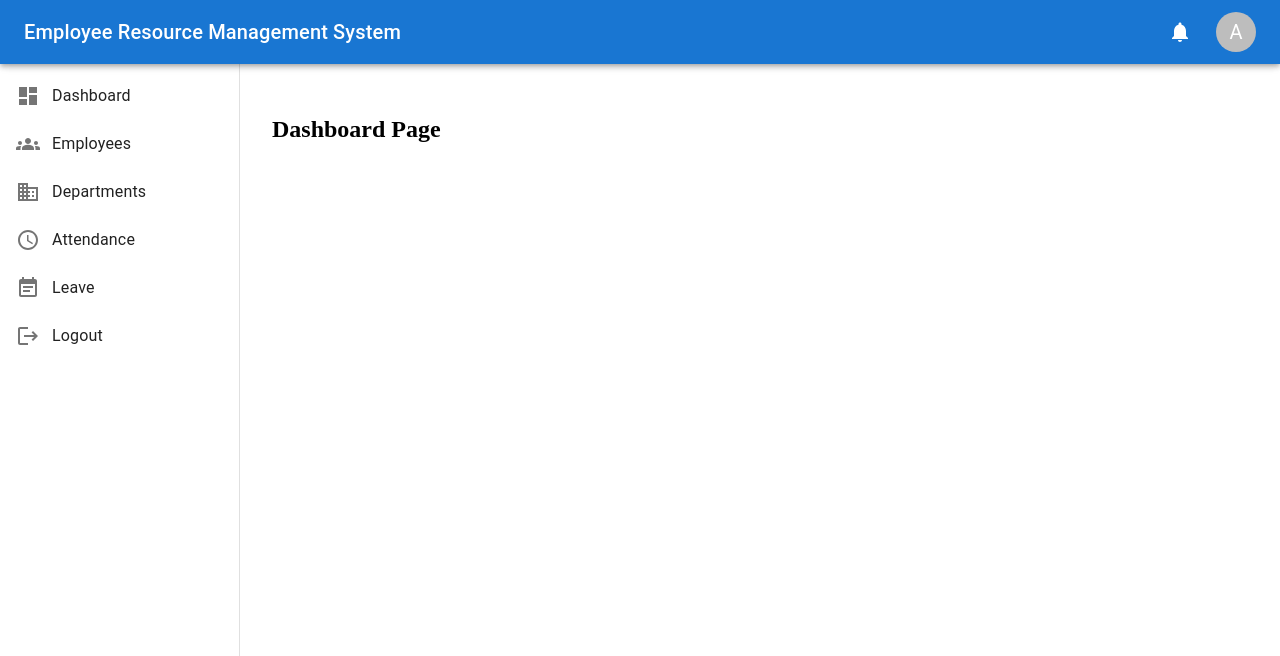
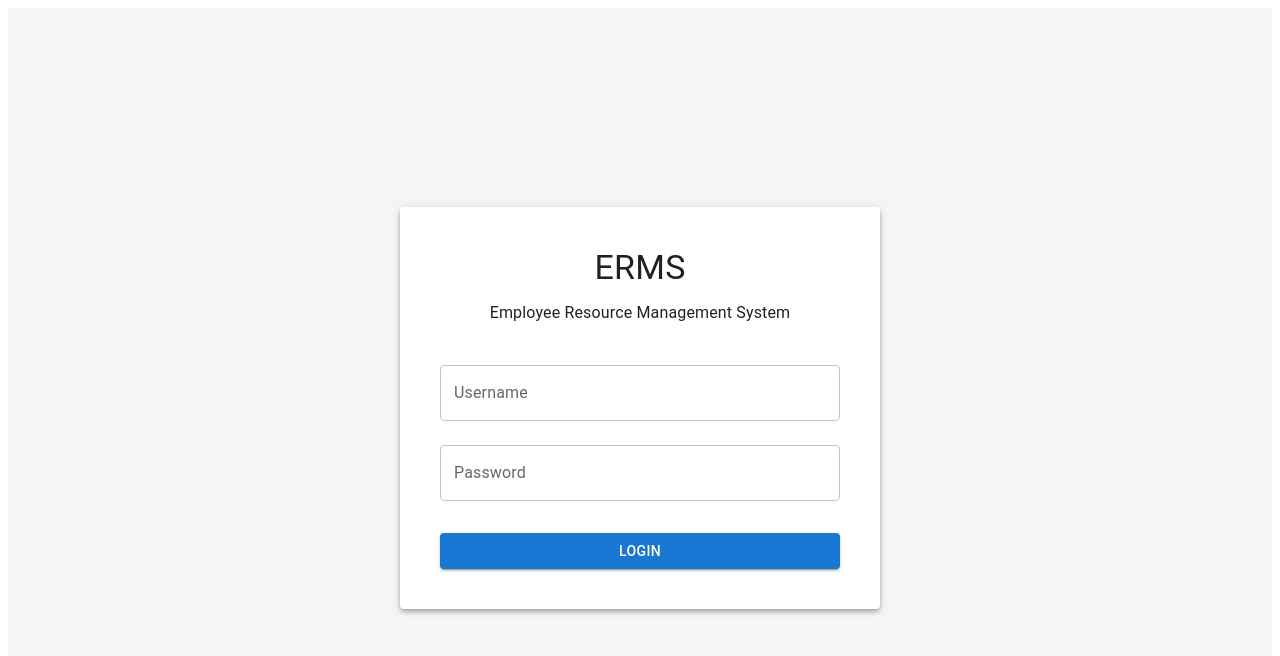
Before and after one commit to JejiAnil-28/ERMS-web-Application, a React app in the folder frontend/: page / in a window 1280 px wide. Before the commit this address led to /dashboard. Shown: the top 656 px of the page. Built offline with nearby package versions, Linux system fonts and the light colour scheme; the HTML template or start-up script is replaced by a standard one.

Commit message:
feat(auth): implement protected routes and axios JWT interceptor

```diff
--- /dev/null
+++ b/frontend/src/api/axiosConfig.js
@@ -0,0 +1,40 @@
+import axios from "axios";
+
+const axiosInstance = axios.create({
+
+    baseURL: "http://localhost:8080/api/v1",
+
+    headers: {
+
+        "Content-Type": "application/json"
+
+    }
+
+});
+
+axiosInstance.interceptors.request.use(
+
+    (config) => {
+
+        const token = localStorage.getItem("token");
+
+        if (token) {
+
+            config.headers.Authorization =
+                `Bearer ${token}`;
+
+        }
+
+        return config;
+
+    },
+
+    (error) => {
+
+        return Promise.reject(error);
+
+    }
+
+);
+
+export default axiosInstance;
--- a/frontend/src/components/layout/MainLayout.jsx
+++ b/frontend/src/components/layout/MainLayout.jsx
@@ -1,4 +1,5 @@
 import { Box, Toolbar } from "@mui/material";
+import { Outlet } from "react-router-dom";
 
 import Sidebar from "./Sidebar";
 import Navbar from "./Navbar";
@@ -27,7 +28,7 @@ function MainLayout({ children }) {
 
                 <Toolbar />
 
-                {children}
+                <Outlet />
 
             </Box>
 
--- /dev/null
+++ b/frontend/src/context/AuthContext.jsx
@@ -0,0 +1,54 @@
+import { createContext, useState } from "react";
+
+export const AuthContext = createContext();
+
+export function AuthProvider({ children }) {
+
+    const [user, setUser] = useState(() => {
+
+        const storedUser = localStorage.getItem("user");
+
+        return storedUser ? JSON.parse(storedUser) : null;
+
+    });
+
+    const login = (userData) => {
+
+        localStorage.setItem("token", userData.token);
+
+        localStorage.setItem(
+            "user",
+            JSON.stringify(userData)
+        );
+
+        setUser(userData);
+
+    };
+
+    const logout = () => {
+
+        localStorage.removeItem("token");
+
+        localStorage.removeItem("user");
+
+        setUser(null);
+
+    };
+
+    return (
+
+        <AuthContext.Provider
+            value={{
+                user,
+                login,
+                logout
+            }}
+        >
+
+            {children}
+
+        </AuthContext.Provider>
+
+    );
+
+}
--- a/frontend/src/main.jsx
+++ b/frontend/src/main.jsx
@@ -2,8 +2,18 @@ import React from "react";
 import ReactDOM from "react-dom/client";
 import App from "./App";
 
+import { AuthProvider } from "./context/AuthContext";
+
 ReactDOM.createRoot(document.getElementById("root")).render(
+
     <React.StrictMode>
-        <App />
+
+        <AuthProvider>
+
+            <App />
+
+        </AuthProvider>
+
     </React.StrictMode>
+
 );
--- a/frontend/src/pages/auth/Login.jsx
+++ b/frontend/src/pages/auth/Login.jsx
@@ -1,5 +1,146 @@
+import {
+    Box,
+    Paper,
+    Typography,
+    TextField,
+    Button
+} from "@mui/material";
+
+import { useState, useContext } from "react";
+
+import { useNavigate } from "react-router-dom";
+
+import { login as loginService }
+from "../../services/authService";
+
+import { AuthContext }
+from "../../context/AuthContext";
+
 function Login() {
-    return <h2>Login Page</h2>;
+
+    const [username, setUsername] = useState("");
+
+    const [password, setPassword] = useState("");
+
+    const navigate = useNavigate();
+
+    const auth = useContext(AuthContext);
+
+    const handleSubmit = async (e) => {
+
+    e.preventDefault();
+
+    try {
+
+        const response = await loginService({
+
+            username,
+
+            password
+
+        });
+
+        auth.login(response.data.data);
+
+        navigate("/dashboard");
+
+    }
+
+    catch (error) {
+
+        alert("Invalid username or password");
+
+        console.error(error);
+
+    }
+
+};
+
+    return (
+
+        <Box
+            sx={{
+                height: "100vh",
+                display: "flex",
+                justifyContent: "center",
+                alignItems: "center",
+                backgroundColor: "#f5f5f5"
+            }}
+        >
+
+            <Paper
+                elevation={4}
+                sx={{
+                    p: 5,
+                    width: 400
+                }}
+            >
+
+                <Typography
+                    variant="h4"
+                    align="center"
+                    gutterBottom
+                >
+
+                    ERMS
+
+                </Typography>
+
+                <Typography
+                    align="center"
+                    sx={{
+                        mb: 3
+                    }}
+                >
+
+                    Employee Resource Management System
+
+                </Typography>
+
+                <form onSubmit={handleSubmit}>
+
+                    <TextField
+                        fullWidth
+                        label="Username"
+                        margin="normal"
+                        value={username}
+                        onChange={(e) =>
+                            setUsername(e.target.value)
+                        }
+                    />
+
+                    <TextField
+                        fullWidth
+                        label="Password"
+                        type="password"
+                        margin="normal"
+                        value={password}
+                        onChange={(e) =>
+                            setPassword(e.target.value)
+                        }
+                    />
+
+                    <Button
+                        type="submit"
+                        fullWidth
+                        variant="contained"
+                        sx={{
+                            mt: 3
+                        }}
+                    >
+
+                        Login
+
+                    </Button>
+
+                </form>
+
+            </Paper>
+
+        </Box>
+
+    );
+
 }
 
 export default Login;
--- a/frontend/src/pages/dashboard/Dashboard.jsx
+++ b/frontend/src/pages/dashboard/Dashboard.jsx
@@ -1,5 +1,152 @@
+import { useEffect, useState } from "react";
+
+import {
+    Grid,
+    Card,
+    CardContent,
+    Typography,
+    CircularProgress,
+    Box
+} from "@mui/material";
+
+import GroupsIcon from "@mui/icons-material/Groups";
+import BusinessIcon from "@mui/icons-material/Business";
+import AccessTimeIcon from "@mui/icons-material/AccessTime";
+import EventNoteIcon from "@mui/icons-material/EventNote";
+
+import { getDashboardSummary } from "../../services/dashboardService";
+
 function Dashboard() {
-    return <h2>Dashboard Page</h2>;
+
+    const [dashboard, setDashboard] = useState(null);
+
+    const [loading, setLoading] = useState(true);
+
+    useEffect(() => {
+
+        async function loadDashboard() {
+
+            try {
+
+                const response =
+                    await getDashboardSummary();
+
+                setDashboard(response.data.data);
+
+            } catch (error) {
+
+                console.error(error);
+
+            } finally {
+
+                setLoading(false);
+
+            }
+
+        }
+
+        loadDashboard();
+
+    }, []);
+
+    if (loading) {
+
+        return (
+            <Box
+                display="flex"
+                justifyContent="center"
+                mt={5}
+            >
+                <CircularProgress />
+            </Box>
+        );
+
+    }
+
+    const cards = [
+
+        {
+            title: "Employees",
+            value: dashboard.totalEmployees,
+            icon: <GroupsIcon fontSize="large" />
+        },
+
+        {
+            title: "Departments",
+            value: dashboard.totalDepartments,
+            icon: <BusinessIcon fontSize="large" />
+        },
+
+        {
+            title: "Today's Attendance",
+            value: dashboard.todayAttendance,
+            icon: <AccessTimeIcon fontSize="large" />
+        },
+
+        {
+            title: "Pending Leaves",
+            value: dashboard.pendingLeaves,
+            icon: <EventNoteIcon fontSize="large" />
+        }
+
+    ];
+
+    return (
+
+        <>
+
+            <Typography
+                variant="h4"
+                mb={4}
+            >
+                Dashboard
+            </Typography>
+
+            <Grid container spacing={3}>
+
+                {cards.map((card) => (
+
+                    <Grid
+                        item
+                        xs={12}
+                        sm={6}
+                        md={3}
+                        key={card.title}
+                    >
+
+                        <Card elevation={4}>
+
+                            <CardContent>
+
+                                {card.icon}
+
+                                <Typography
+                                    variant="h6"
+                                    mt={2}
+                                >
+                                    {card.title}
+                                </Typography>
+
+                                <Typography
+                                    variant="h4"
+                                >
+                                    {card.value}
+                                </Typography>
+
+                            </CardContent>
+
+                        </Card>
+
+                    </Grid>
+
+                ))}
+
+            </Grid>
+
+        </>
+
+    );
+
 }
 
 export default Dashboard;
--- a/frontend/src/routes/AppRoutes.jsx
+++ b/frontend/src/routes/AppRoutes.jsx
@@ -6,7 +6,8 @@ import {
 } from "react-router-dom";
 
 import MainLayout from "../components/layout/MainLayout";
-
+import ProtectedRoute from "./ProtectedRoute";
+import Login from "../pages/auth/Login";
 import Dashboard from "../pages/dashboard/Dashboard";
 import EmployeeList from "../pages/employee/EmployeeList";
 import DepartmentList from "../pages/department/DepartmentList";
@@ -19,14 +20,18 @@ function AppRoutes() {
 
         <BrowserRouter>
 
-            <MainLayout>
+    <Routes>
 
-                <Routes>
+        {/* Public Route */}
 
             <Route
                 path="/"
-                        element={<Navigate to="/dashboard" />}
+                element={<Login />}
             />
+
+        <Route element={<ProtectedRoute />}>
+
+            <Route element={<MainLayout />}>
 
                 <Route
                     path="/dashboard"
@@ -53,9 +58,10 @@ function AppRoutes() {
                     element={<Leave />}
                 />
 
+            </Route>
+
+    </Route>
     </Routes>
-
-            </MainLayout>
 
 </BrowserRouter>
 
--- a/frontend/src/routes/ProtectedRoute.jsx
+++ b/frontend/src/routes/ProtectedRoute.jsx
@@ -0,0 +1,14 @@
+import { Navigate, Outlet } from "react-router-dom";
+
+function ProtectedRoute() {
+
+    const token = localStorage.getItem("token");
+
+    if (!token) {
+        return <Navigate to="/" replace />;
+    }
+
+    return <Outlet />;
+}
+
+export default ProtectedRoute;
--- /dev/null
+++ b/frontend/src/services/authService.js
@@ -0,0 +1,13 @@
+import axiosInstance from "../api/axiosConfig";
+
+export const login = (credentials) => {
+
+    return axiosInstance.post(
+
+        "/auth/login",
+
+        credentials
+
+    );
+
+};
--- /dev/null
+++ b/frontend/src/services/dashboardService.js
@@ -0,0 +1,5 @@
+import axiosInstance from "../api/axiosConfig";
+
+export const getDashboardSummary = () => {
+    return axiosInstance.get("/dashboard/summary");
+};
```
Also changed, not shown: 1 other file (tests, documents, lock files or other folders). Lines whose indentation alone changed are shown as unchanged.
